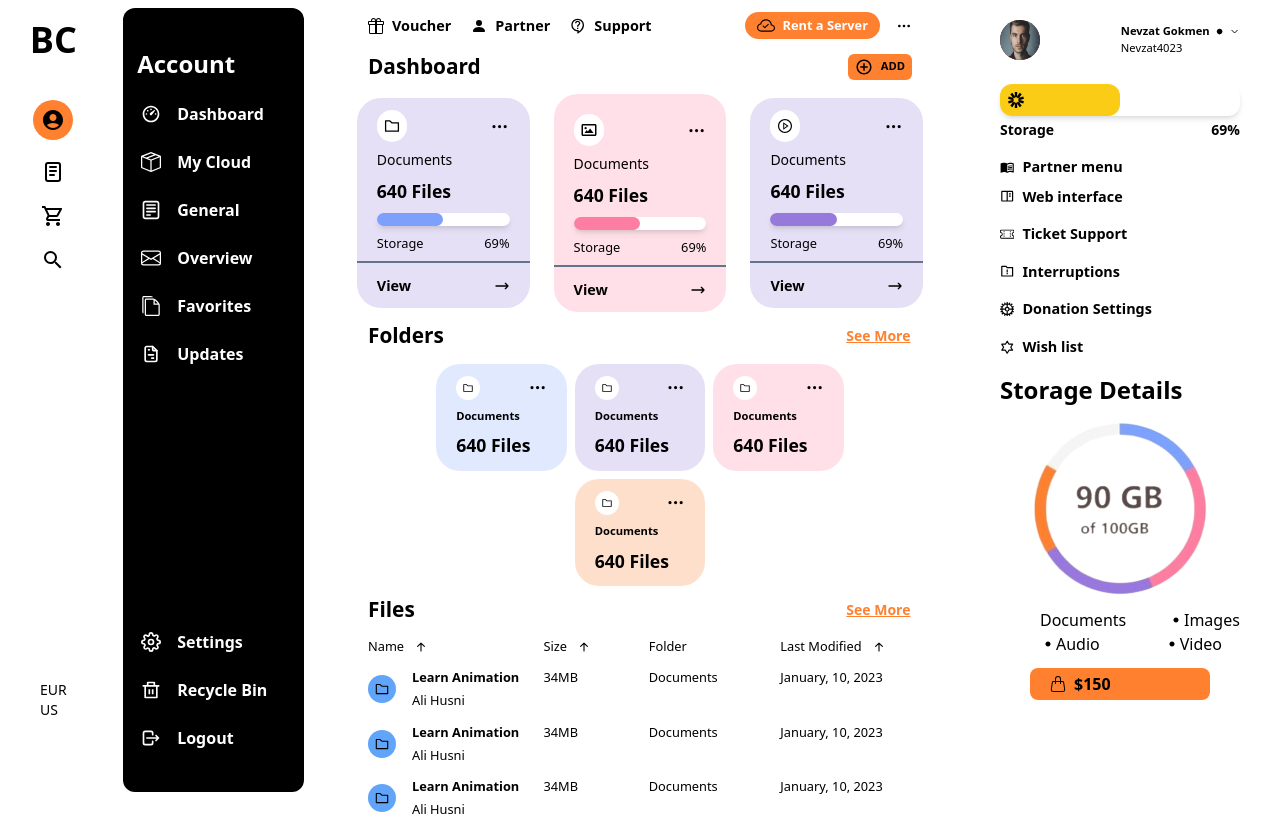
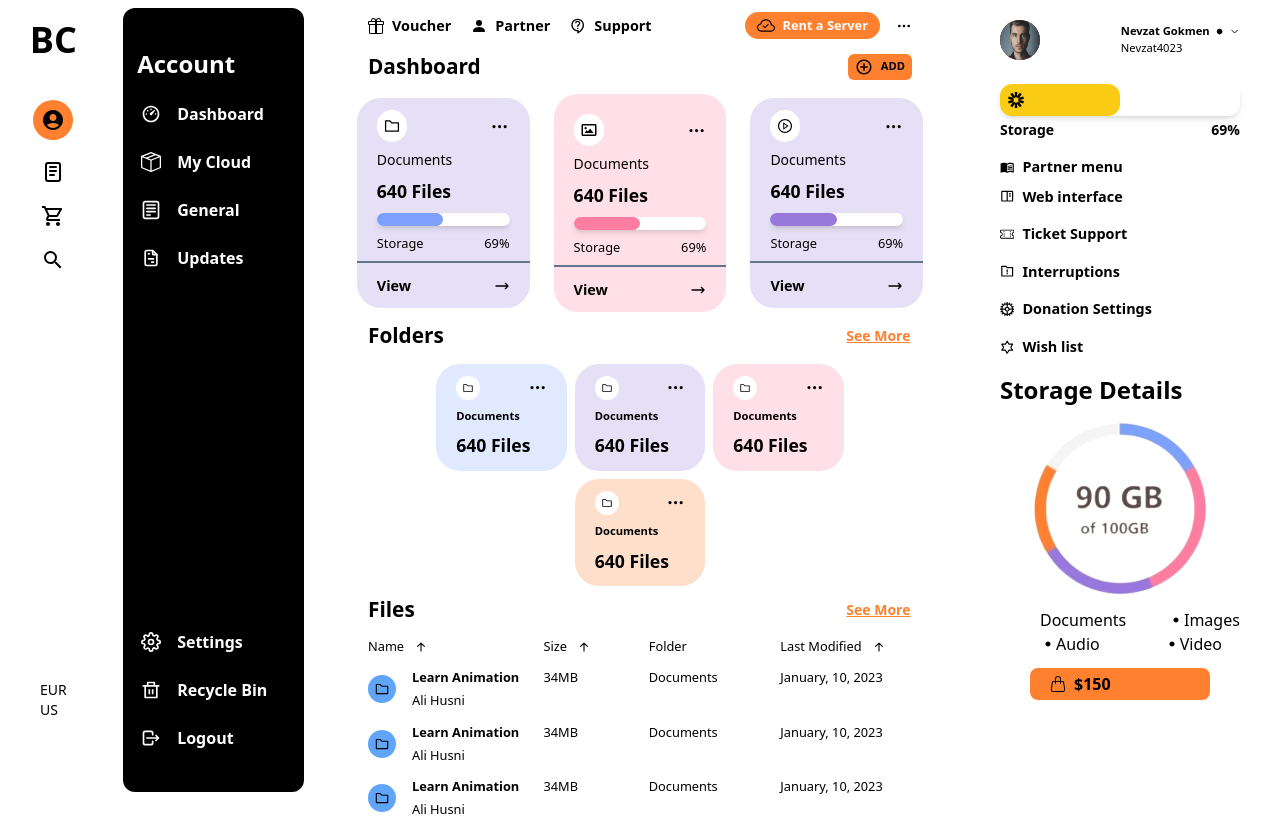
Before and after one commit to wwdfdo/zp_design, a React (Create React App) app: page / in a window 1280 px wide. Built offline with nearby package versions, Linux system fonts and the light colour scheme.

Commit message:
remove favorited and overview

```diff
--- a/src/components/BethelCloud/BethelCloud.js
+++ b/src/components/BethelCloud/BethelCloud.js
@@ -38,18 +38,6 @@ const BethelCloud = () => {
             </div>
             <div className="flex items-center gap-3">
               <div className="w-7 h-7 rounded-full flex items-center justify-center">
-                <BsEnvelope size={20} />
-              </div>
-              <p className="text-[1rem] font-semibold">Overview</p>
-            </div>{" "}
-            <div className="flex items-center gap-3">
-              <div className="w-7 h-7 rounded-full flex items-center justify-center">
-                <ImFilesEmpty size={20} />
-              </div>
-              <p className="text-[1rem] font-semibold">Favorites</p>
-            </div>
-            <div className="flex items-center gap-3">
-              <div className="w-7 h-7 rounded-full flex items-center justify-center">
                 <TbFileInvoice size={20} />
               </div>
               <p className="text-[1rem] font-semibold">Updates</p>
```
